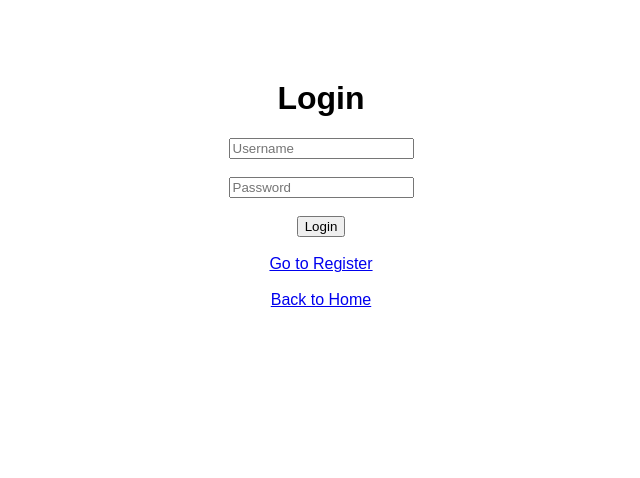
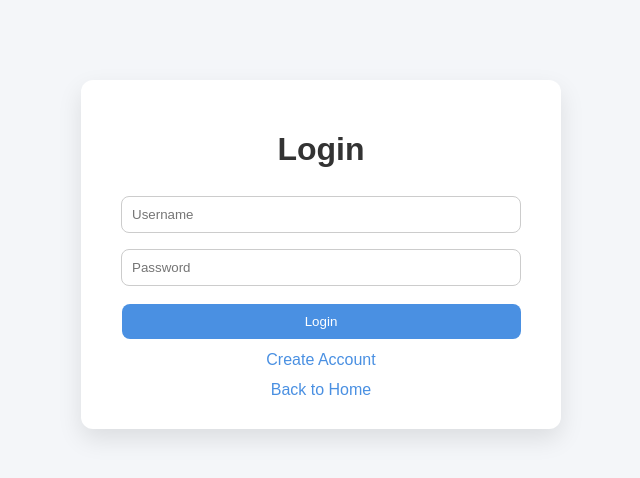
Before and after one commit to eat29-ops/schooltask_tracker, a Flask app: page /login in a window 1280 px wide. Shown: the top 478 px of the page, without its empty margins (319-959 px from the left). Run offline with Flask 3, Linux system fonts and the light colour scheme.

Commit message:
Refactor login.html for improved layout and styling
Updated the login page layout and added a stylesheet link.

```diff
--- a/templates/login.html
+++ b/templates/login.html
@@ -2,29 +2,26 @@
 <html>
 <head>
     <title>Login</title>
+    <link rel="stylesheet" href="{{ url_for('static', filename='style.css') }}">
 </head>
 
-<body style="text-align:center; margin-top:80px; font-family:Arial;">
+<body>
+
+<div class="container">
 
     <h1>Login</h1>
 
     <form method="POST" action="/login">
         <input type="text" name="username" placeholder="Username" required>
-        <br><br>
-
         <input type="password" name="password" placeholder="Password" required>
-        <br><br>
 
         <button type="submit">Login</button>
     </form>
 
-    <br>
+    <a href="/register">Create Account</a>
+    <a href="/">Back to Home</a>
 
-    <a href="/register">Go to Register</a>
-    <br><br>
-
-    <!-- HOME BUTTON (FIXED) -->
-    <a href="/">Back to Home</a>
+</div>
 
 </body>
 </html>
```
